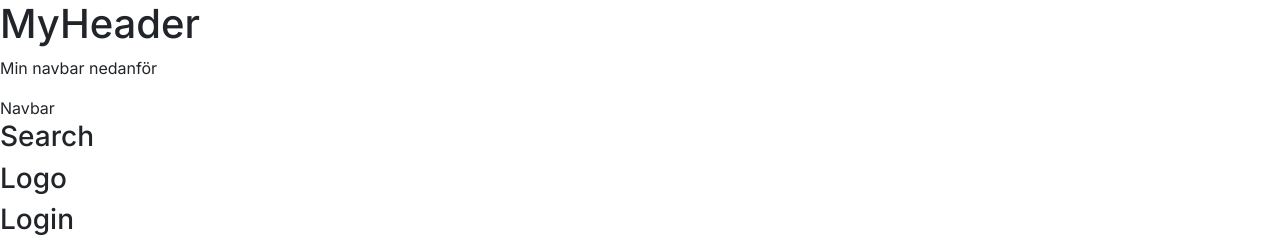
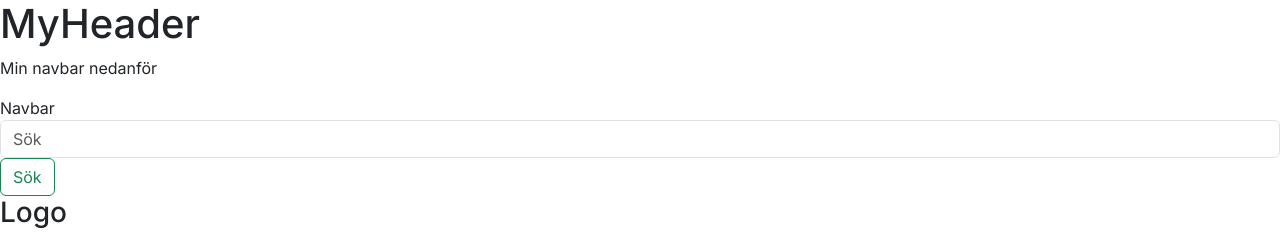
Before and after one commit to TOtterhall/pawfect, a Next.js app in the folder client/my-app/: page / in a window 1280 px wide. Shown: the top 240 px of the page. Built offline with nearby package versions, Linux system fonts and the light colour scheme; no server answers.

Commit message:
:hammer: added searchform

```diff
--- a/client/my-app/src/app/components/Header/Header.jsx
+++ b/client/my-app/src/app/components/Header/Header.jsx
@@ -1,6 +1,7 @@
 `use client`;
 import React from "react";
 import Navbar from "./Navbar/Navbar";
+import SearchForm from "./SearchForm/SearchForm";
 
 export default function Header() {
   return (
@@ -8,7 +9,7 @@
       <h1>MyHeader</h1>
       <p>Min navbar nedanför</p>
       <Navbar />
-      <h3>Search</h3>
+      <SearchForm />
       <h3>Logo</h3>
       <h3>Login</h3>
       <h3>Cart</h3>
--- /dev/null
+++ b/client/my-app/src/app/components/Header/SearchForm/SearchForm.jsx
@@ -0,0 +1,21 @@
+"use Client";
+import React from "react";
+
+export default function SearchForm() {
+  return (
+    //lägg till styling och logik form från bootrap
+    <div>
+      <form class="form-inline">
+        <input
+          class="form-control mr-sm-2"
+          type="search"
+          placeholder="Sök"
+          aria-label="Sök"
+        />
+        <button class="btn btn-outline-success my-2 my-sm-0" type="submit">
+          Sök
+        </button>
+      </form>
+    </div>
+  );
+}
```
